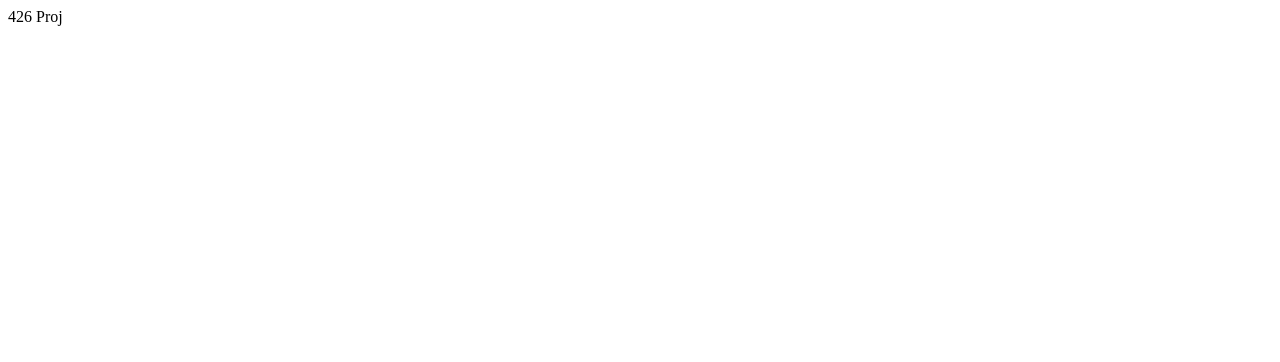
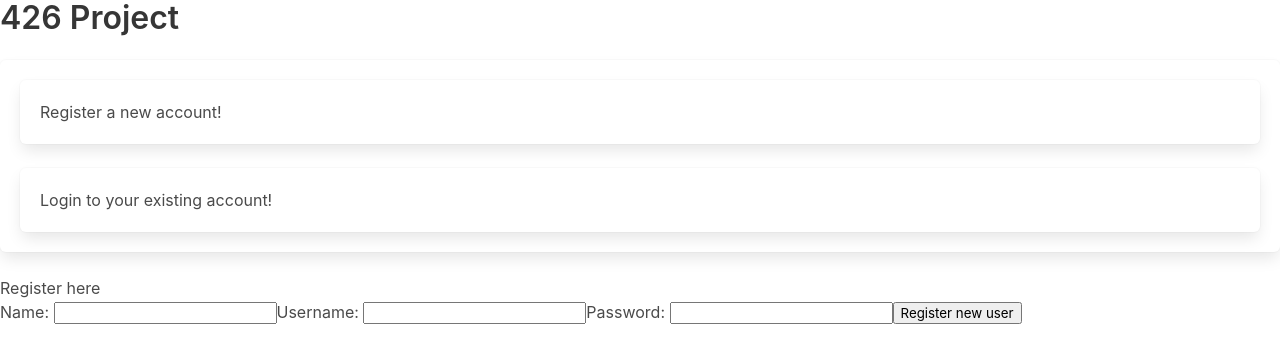
Before and after one commit to jdmar3-comp426/a99-sdta, a React (Create React App) app in the folder frontend/: page /register in a window 1280 px wide. Shown: the top 362 px of the page. Built offline with nearby package versions, Linux system fonts and the light colour scheme.

Commit message:
User administration forms created

```diff
--- a/frontend/public/index.html
+++ b/frontend/public/index.html
@@ -2,6 +2,7 @@
 <html lang="en">
   <head>
     <meta charset="utf-8" />
+    <link rel="stylesheet" href="https://cdn.jsdelivr.net/npm/bulma@0.9.3/css/bulma.min.css">
     <link rel="icon" href="%PUBLIC_URL%/favicon.ico" />
     <meta name="viewport" content="width=device-width, initial-scale=1" />
     <meta name="theme-color" content="#000000" />
--- a/frontend/src/App.js
+++ b/frontend/src/App.js
@@ -1,9 +1,39 @@
 import React, {useState, useEffect} from 'react';
+import {BrowserRouter as Router, Link, Routes, Route} from 'react-router-dom'
+import RegisterForm from './components/RegisterForm'
+import Header from './components/Header'
+import Notification from './components/Notification'
+import LoginForm from './components/LoginForm'
+import LogoutButton from './components/LogoutButton'
+import DashBoard from './components/Dashboard'
 
 const App = () => {
+  const [user, setUser] = useState(null);
+  const [notif, setNotif] = useState(null);
+
+  useEffect(()=> {
+    const loggedUser = window.localStorage.getItem('loggedUser');
+    if (loggedUser) {
+      const existingUser = JSON.parse(loggedUser);
+      setUser(existingUser.data);
+    }
+  }, [])
+
+  console.log('user', user)
+
   return (
     <div>
-      426 Proj
+      <Router>
+        <h1 className="title">426 Project</h1>
+        <Notification message={notif} />
+        <Header user={user} />
+        <Routes>
+          <Route path='/register' element={<RegisterForm setNotif={setNotif} />} />
+          <Route path='/login' element={<LoginForm setNotif={setNotif} user={user} setUser={setUser} />} />
+          <Route path="/dashboard" element={<DashBoard user={user} />} />
+        </Routes>
+        <LogoutButton user={user} setUser={setUser} />
+      </Router>
     </div>
   )
 }
--- /dev/null
+++ b/frontend/src/components/Dashboard.js
@@ -0,0 +1,16 @@
+import React from 'react'
+
+const Dashboard = ({user}) => {
+
+    if (!user) {
+        <div>You must be logged in to view the dashboard!</div>
+    }
+
+    return (
+        <div>
+            Main Application
+        </div>
+    )
+}
+
+export default Dashboard
--- /dev/null
+++ b/frontend/src/components/Header.js
@@ -0,0 +1,23 @@
+import React from 'react'
+import {Link} from 'react-router-dom'
+
+const Header = ({user}) => {
+
+    if (!user) {
+        return (
+        <div className="box">
+            <Link to='/register' className="box">Register a new account!</Link>
+            <Link to='/login' className="box">Login to your existing account!</Link>
+          </div>
+        )
+    } else {
+        return (
+            <div>
+                <Link to='/dashboard' className="box">Dashboard</Link>
+            </div>
+        )
+    }
+
+}
+
+export default Header
--- /dev/null
+++ b/frontend/src/components/LoginForm.js
@@ -0,0 +1,61 @@
+import React, {useState} from 'react'
+import {useNavigate} from 'react-router-dom'
+import axios from 'axios';
+
+const LoginForm = ({user, setUser, setNotif}) => {
+    const [username, setUsername] = useState('');
+    const [password, setPassword] = useState('');
+    const navigate = useNavigate();
+
+    if (user) {
+        return (
+            <div>Already logged in!</div>
+        )
+    }
+
+    // TODO: FINISH LOGIN FORM
+    const handleLogin = async (e) => {
+        e.preventDefault();
+        try {
+            e.preventDefault();
+            const attemptedUser = {
+                username,
+                password
+            }
+            const loggedUser = await axios.post('http://localhost:3001/app/login', attemptedUser);
+            console.log(loggedUser)
+            const logInteraction = {
+                interactionType: 'Login',
+                userId: loggedUser.data.id
+            }
+            const newUser = await axios.post('http://localhost:3001/app/interaction', logInteraction);
+            setUser(newUser.data);
+            window.localStorage.setItem('loggedUser', JSON.stringify(newUser));
+            setNotif(`${username} successfully logged in!`);
+            setTimeout(() => {
+                setNotif(null);
+            }, 5000);
+            setUsername('');
+            setPassword('');
+            navigate('/')
+        } catch (error) {
+            setNotif('error: Invalid credentials');
+            setTimeout(() => {
+                setNotif(null);
+            }, 5000);
+        }
+    }
+
+    return (
+        <div>
+            Login To Existing User
+            <form onSubmit={handleLogin}>
+                Username: <input value={username} onChange={(e)=>setUsername(e.target.value)} />
+                Password: <input type="password" value={password} onChange={(e)=>setPassword(e.target.value)} />
+                <button type="submit">Login</button>
+            </form>
+        </div>
+    )
+}
+
+export default LoginForm
--- /dev/null
+++ b/frontend/src/components/LogoutButton.js
@@ -0,0 +1,22 @@
+import React from 'react'
+
+const LogoutButton = ({setUser, user}) => {
+
+    const handleLogout = () => {
+        window.localStorage.clear();
+        setUser(null);
+    }
+
+    if (!user) {
+        return null;
+    }
+
+    return (
+        <div className="box">
+            <p>{user.username} currently logged in</p>
+            <button onClick={handleLogout}>Logout</button>
+        </div>
+    )
+}
+
+export default LogoutButton
--- /dev/null
+++ b/frontend/src/components/Notification.js
@@ -0,0 +1,16 @@
+import React from 'react'
+
+const Notification = ({message}) => {
+
+    if (!message) {
+        return null;
+    }
+
+    return (
+        <div className={`notification ${message.includes('error') ? "is-danger" : "is-primary"} is-light`} >
+            {message}
+        </div>
+    )
+}
+
+export default Notification
--- /dev/null
+++ b/frontend/src/components/RegisterForm.js
@@ -0,0 +1,49 @@
+import React, {useState, useEffect} from 'react'
+import {useNavigate} from 'react-router-dom'
+import axios from 'axios';
+
+const RegisterForm = ({setNotif}) => {
+    const [name, setName] = useState('');
+    const [username, setUsername] = useState('');
+    const [password, setPassword] = useState('');
+    const navigate = useNavigate();
+
+    const handleRegister = async (e) => {
+        e.preventDefault();
+        try {
+            const user = {
+                username, name, password
+            };
+            const newUser = await axios.post('http://localhost:3001/app/users', user);
+            setName('');
+            setUsername('');
+            setPassword('');
+            setNotif(`User ${username} created successfully! Please log in!`);
+            setTimeout(() => {
+                setNotif(null);
+            }, 5000);
+            navigate('/login');
+        } catch (error) {
+            setNotif('An error occurred when registering, please try again');
+            setTimeout(() => {
+                setNotif(null);
+            }, 5000);
+        }
+    }
+
+    return (
+        <div>
+            <h1>Register here</h1>
+            <form onSubmit={handleRegister}>
+                <div>
+                    Name: <input value={name} onChange={(e)=>setName(e.target.value)}/>
+                    Username: <input value={username} onChange={(e)=>setUsername(e.target.value)} />
+                    Password: <input value={password} type="password" onChange={(e)=>setPassword(e.target.value)} />
+                    <button type="submit">Register new user</button>
+                </div>
+            </form>
+        </div>
+    )
+}
+
+export default RegisterForm
```
